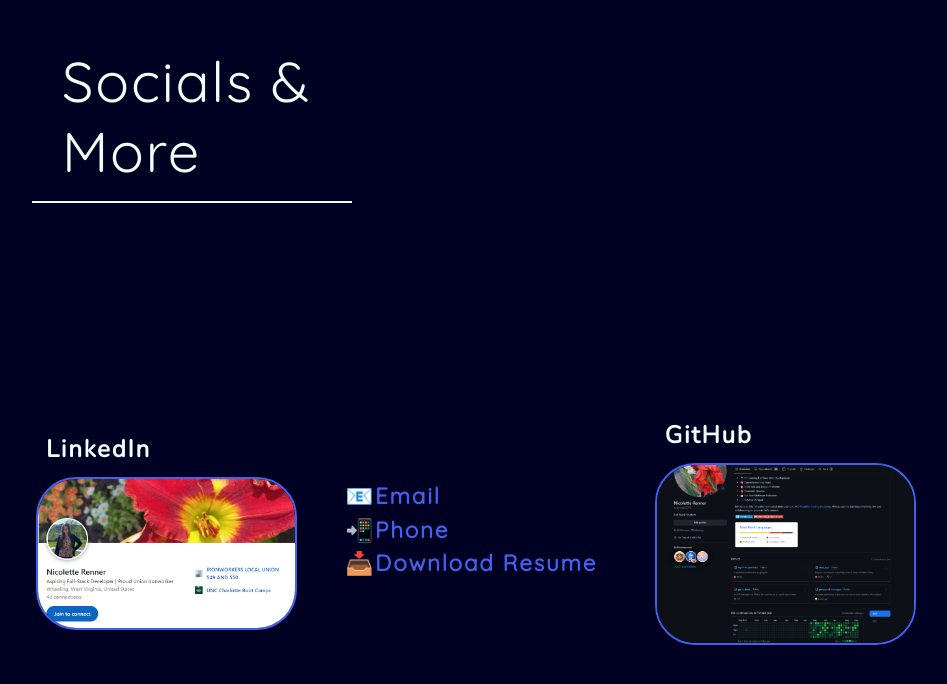
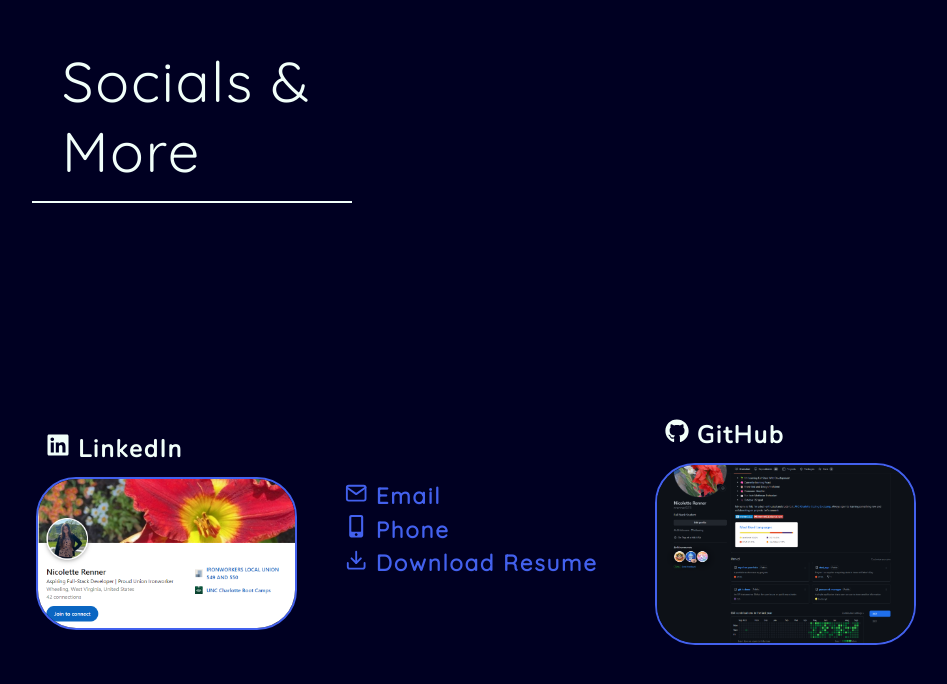
Before and after one commit to nrenner0211/super-react-portfolio, a React (Create React App) app: page /contact in a window 1280 px wide. Shown: the part 994-1678 px from the top of the page, without its empty margins (164-1111 px from the left). Built offline with nearby package versions, Linux system fonts and the light colour scheme.

Commit message:
added react-icons, target=_blank, corrected linkedin url

```diff
--- a/package.json
+++ b/package.json
@@ -12,6 +12,7 @@
     "dotenv": "^16.0.2",
     "react": "^18.2.0",
     "react-dom": "^18.2.0",
+    "react-icons": "^4.4.0",
     "react-router-dom": "^6.4.0",
     "react-scripts": "5.0.1",
     "reactstrap": "^9.1.4",
--- a/src/components/Contact/index.js
+++ b/src/components/Contact/index.js
@@ -60,7 +60,6 @@
             )}
             <button data-testid="button" type="submit">Submit</button>
         </form>
-
     </div>
 
     </section>
--- a/src/components/Footer/index.js
+++ b/src/components/Footer/index.js
@@ -1,41 +1,37 @@
 import React from 'react';
 import github from '../../assets/cover/gh-screenshot.png';
 import linkedin from '../../assets/cover/linkedin.png';
+import { FaMobileAlt, FaLinkedin, FaGithub } from 'react-icons/fa';
+import { FiMail, FiDownload } from 'react-icons/fi';
 
-function Footer () {
-    return(
+function Footer() {
+    return (
         <section className='my-5'>
             <h1 id='footer' className='intro'>Socials & More</h1>
 
             <section className='flex-column center'>
+                <div className='card'>
+                    <div className='cardTitle'>
+                        <FaLinkedin /> LinkedIn
+                    </div>
 
+                    <a href='https://www.linkedin.com/in/nicolette-renner' target={'_blank'}>
 
-                <div className='card'>
-
-                        <div className='cardTitle'>LinkedIn</div>
-                        <a href='www.linkedin.com/in/nicolette-renner'><img className='screenshot' alt='LinkedIn profile screenshot' src={ linkedin }></img></a>
+                        <img className='screenshot' alt='LinkedIn profile screenshot' src={linkedin}></img></a>
 
                 </div>
 
                 <div className='card'>
-
-                    <a href="mailto://nrenner0211@gmail.com">&#128231;Email</a>
-                    <br/>
-                    <a href="tel:681.443.1530">&#128242;Phone</a>
-                    <br/>
-                    <a href="https://docs.google.com/document/d/1_cKcm8su5IJsvIRQgv5t-ZNC9XwxU1QRKR7VMmWz2P0/edit?usp=sharing">📥Download Resume</a>
-
+                    <a href="mailto://nrenner0211@gmail.com"><FiMail /> Email</a>
+                    <br />
+                    <a href="tel:681.443.1530"><FaMobileAlt /> Phone</a>
+                    <br />
+                    <a href="https://docs.google.com/document/d/1_cKcm8su5IJsvIRQgv5t-ZNC9XwxU1QRKR7VMmWz2P0/edit?usp=sharing" target={'_blank'}><FiDownload /> Download Resume</a>
                 </div>
-
                 <div className='card'>
-
-                        <div className='cardTitle'>GitHub</div>
-                        <a href='https://github.com/nrenner0211'><img className='screenshot' alt='GitHub profile screenshot' src={ github }></img></a>
-
+                    <div className='cardTitle'><FaGithub /> GitHub</div>
+                    <a href='https://github.com/nrenner0211' target={'_blank'}><img className='screenshot' alt='GitHub profile screenshot' src={github}></img></a>
                 </div>
-
-
-
             </section>
             <script src="https://platform.linkedin.com/badges/js/profile.js" async defer type="text/javascript"></script>
         </section>
```
Also changed, not shown: 2 other files (tests, documents, lock files or other folders).
